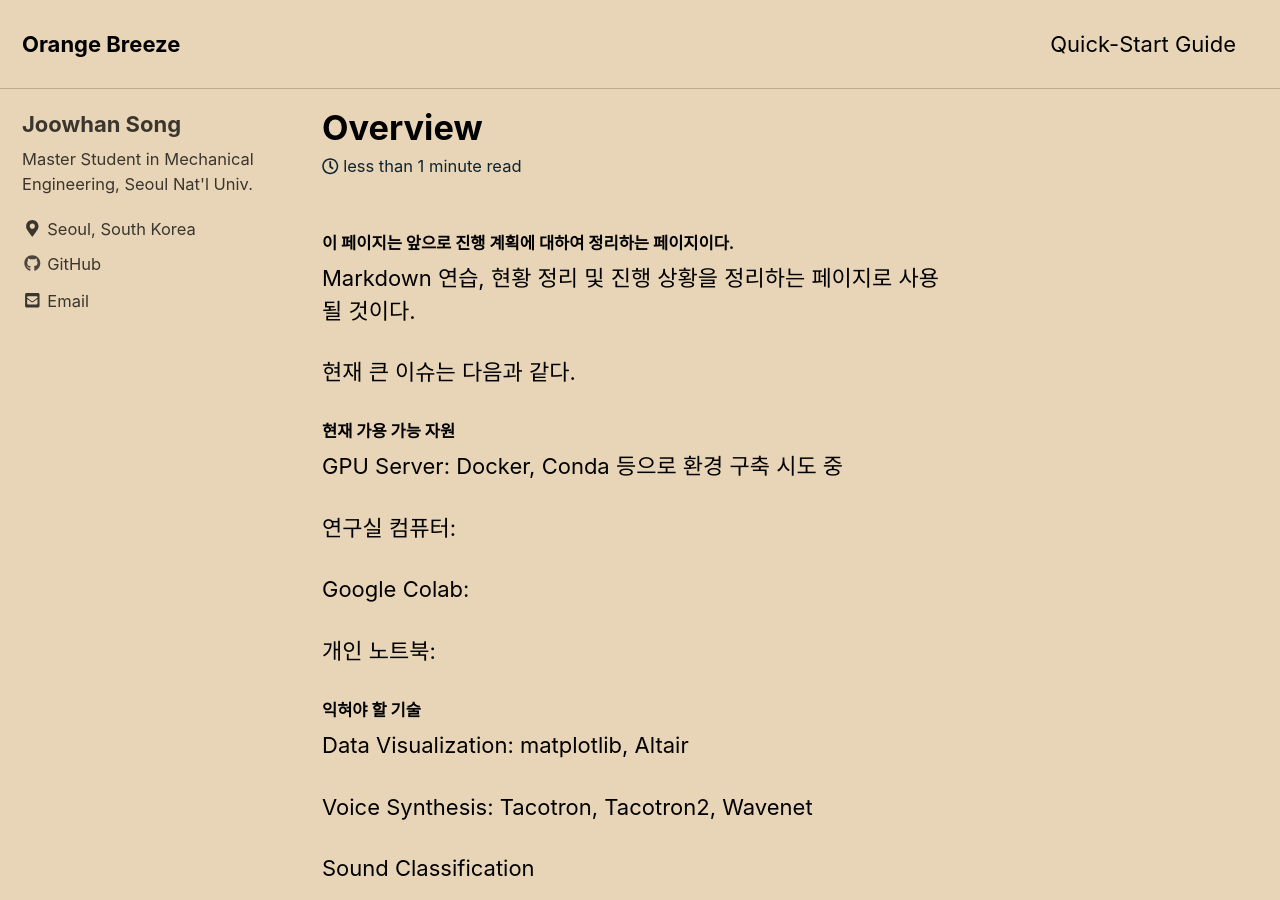
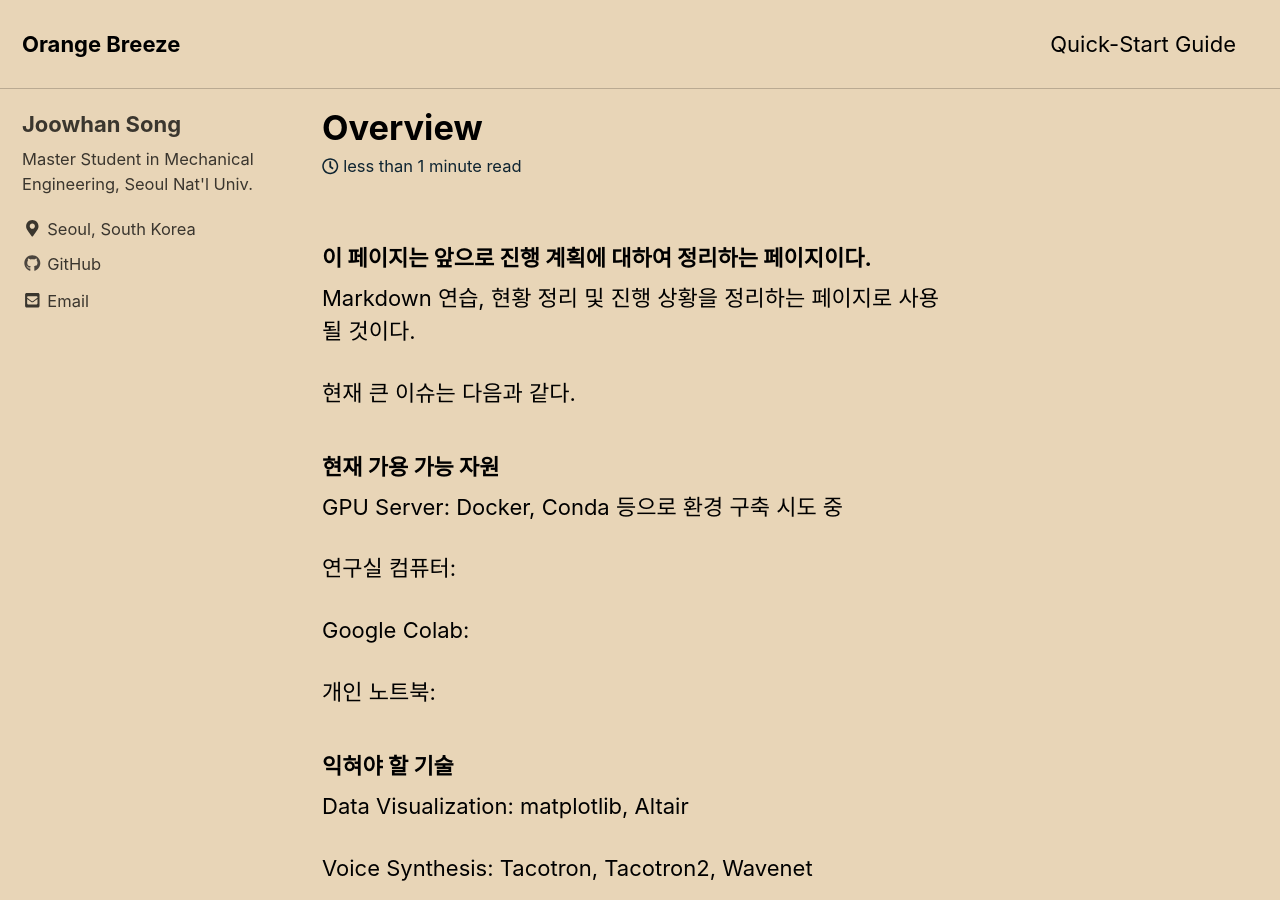
Before and after one commit to Joovvhan/joovvhan.github.io, a Jekyll site: the page built from _posts/2018-12-17-overview.md, in a window 1280 px wide and 900 px high. Built offline with Jekyll 4.4.1, drawn with Linux system fonts in a browser that asks for light colours; cached includes are drawn as plain includes; nearby versions of some CDN libraries.

```diff
--- a/_posts/2018-12-17-overview.md
+++ b/_posts/2018-12-17-overview.md
@@ -5,12 +5,12 @@ title: "Overview"
 ---
 
 
-#### 이 페이지는 앞으로 진행 계획에 대하여 정리하는 페이지이다.
+### 이 페이지는 앞으로 진행 계획에 대하여 정리하는 페이지이다.
 Markdown 연습, 현황 정리 및 진행 상황을 정리하는 페이지로 사용 될 것이다.
 
 현재 큰 이슈는 다음과 같다.
 
-#### **현재 가용 가능 자원**
+### **현재 가용 가능 자원**
   GPU Server: Docker, Conda 등으로 환경 구축 시도 중
 
   연구실 컴퓨터:
@@ -19,7 +19,7 @@ Markdown 연습, 현황 정리 및 진행 상황을 정리하는 페이지로
 
   개인 노트북:
 
-#### **익혀야 할 기술**
+### **익혀야 할 기술**
   Data Visualization: matplotlib, Altair
 
   Voice Synthesis: Tacotron, Tacotron2, Wavenet
@@ -29,10 +29,10 @@ Markdown 연습, 현황 정리 및 진행 상황을 정리하는 페이지로
   Environment for Physical AI: gym
 
 
-#### **공부할 논문**
+### **공부할 논문**
   따로 페이지를 마련하여 링크와 리스트를 업데이트 하도록 하자
 
-#### **현재 진행 및 추후 진행 프로젝트**
+### **현재 진행 및 추후 진행 프로젝트**
   Music Style Transfer (8-bit)
 
   Automatic highlight clipper for Twitch
```
